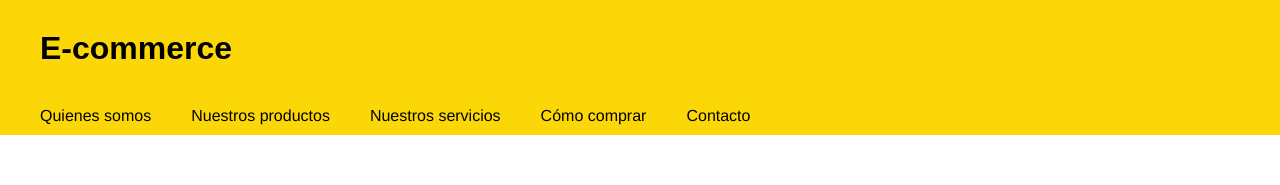
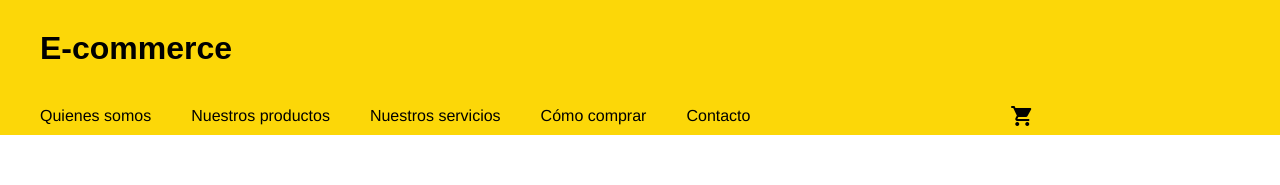
Before and after one commit to santiagonotero/Proyecto-Curso-React-JS, a React (Create React App) app: page / in a window 1280 px wide. Shown: the top 185 px of the page. Built offline with nearby package versions, Linux system fonts and the light colour scheme.

Commit message:
Agregado de icono de carrito de compras

```diff
--- a/public/index.html
+++ b/public/index.html
@@ -15,6 +15,8 @@
       user's mobile device or desktop. See https://developers.google.com/web/fundamentals/web-app-manifest/
     -->
     <link rel="manifest" href="%PUBLIC_URL%/manifest.json" />
+    <link href="https://fonts.googleapis.com/icon?family=Material+Icons"
+      rel="stylesheet">
     <!--
       Notice the use of %PUBLIC_URL% in the tags above.
       It will be replaced with the URL of the `public` folder during the build.
--- /dev/null
+++ b/src/CartWidget.js
@@ -0,0 +1,10 @@
+const CartWidget = () =>{
+
+    return(
+        <>
+        <span href="#" class="material-icons" id="iconoCarrito">shopping_cart</span>
+        </>
+    );
+}
+
+export default CartWidget;
--- a/src/NavBar.js
+++ b/src/NavBar.js
@@ -1,3 +1,4 @@
+import CartWidget from "./CartWidget"
 
 
 const NavBar=() =>{
@@ -19,7 +20,7 @@ const NavBar=() =>{
                     </ul>
                 </li>
                 <li><a href="#">Nuestros servicios</a>
-                <ul id="submenuNS">
+                    <ul id="submenuNS">
                         <li><a href="#">Asesoramiento</a></li>
                         <li><a href="#">Propuestas comerciales</a></li>
                         <li><a href="#">Capacitación</a></li>
@@ -28,10 +29,10 @@ const NavBar=() =>{
                 <li><a href="#">Cómo comprar</a></li>
                 <li><a href="#">Contacto</a></li>
             </ul>
-
+            <CartWidget></CartWidget>
 
         </header>
     )
 }
 
-export default NavBar
+export default NavBar;
--- a/src/estilos.css
+++ b/src/estilos.css
@@ -5,10 +5,10 @@
 
 header{
     display:grid;
-    grid-template-columns: "1fr 1fr";
+    grid-template-columns: "10fr 1fr";
     grid-template-rows: "1fr 1fr";
     grid-template-areas: "titulo titulo"
-                        "menuPpal menuPpal";
+                        "menuPpal iconoCarrito";
     background-color:rgb(252, 215, 8);
 }
 
@@ -19,6 +19,20 @@ h1{
 #titulo{
     grid-area: titulo;
     padding: 30px 40px;
+}
+
+#iconoCarrito{
+    grid-area: iconoCarrito;
+    width:50px;
+    padding: 5px 10px;
+    margin-bottom: 0px;
+    align-self: center;
+    justify-items: center;
+    cursor: pointer;
+}
+
+#iconoCarrito:hover{
+    background-color: rgb(94, 94, 231);
 }
 
 #menuPpal{
--- a/src/index.js
+++ b/src/index.js
@@ -1,4 +1,3 @@
-
 // Se define la variable 'react' en scope
 
 import React from "react";
```
Also changed, not shown: package.json (+7 -1 lines), 1 other file (tests, documents, lock files or other folders).
